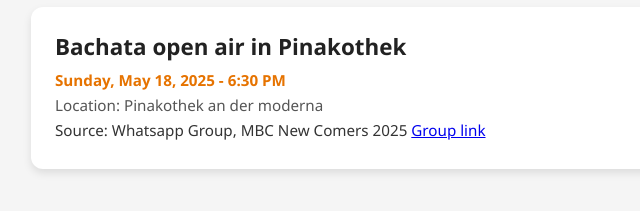
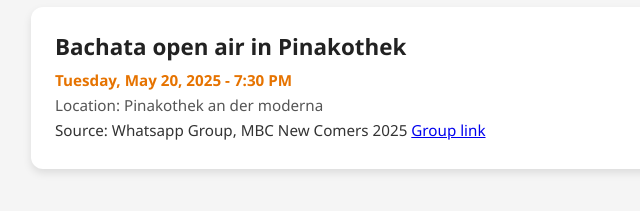
Before and after one commit to midoashour/bachakizz, a plain HTML site: page index.html in a window 1280 px wide. Shown: the part 121-332 px from the top of the page, 209-849 px from the left. Drawn offline with Linux system fonts and the light colour scheme.

Commit message:
data updated 20-5

```diff
--- a/index.html
+++ b/index.html
@@ -58,7 +58,7 @@
   <div class="event-list">
     <div class="event">
       <h2>Bachata open air in Pinakothek</h2>
-      <p class="date">Sunday, May 18, 2025 - 6:30 PM</p>
+      <p class="date">Tuesday, May 20, 2025 - 7:30 PM</p>
       <p class="location">Location: Pinakothek an der moderna</p>
       <p>Source: Whatsapp Group, MBC New Comers 2025 <a href="https://chat.whatsapp.com/C1AGOycCqpj1uzJvwqKdCT">Group link</a></p>
     </div>
```
